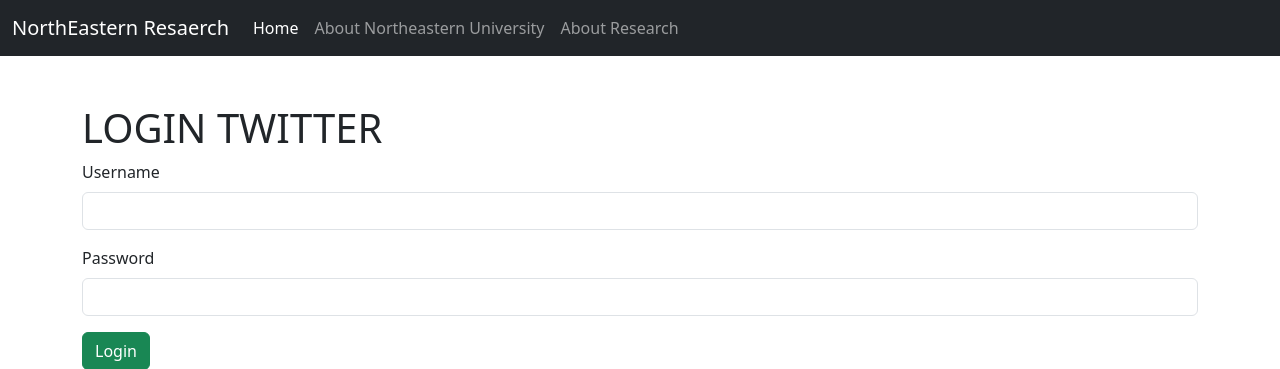
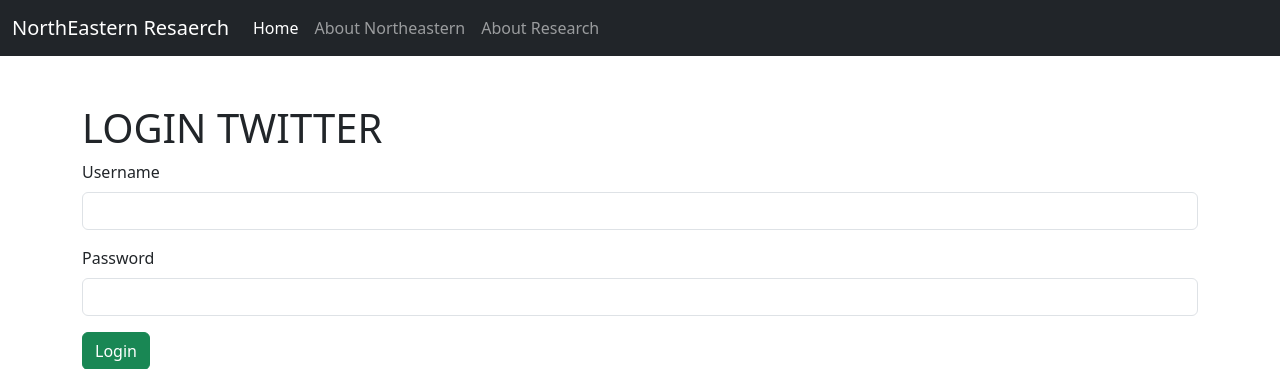
Before and after one commit to Kani35000/Research_Backend, a Django app: page / in a window 1280 px wide. Shown: the top 369 px of the page. Run offline with Django 3.2, Linux system fonts and the light colour scheme.

Commit message:
changed notheastern link

```diff
--- a/userLoginApp/templates/userLoginApp/home.html
+++ b/userLoginApp/templates/userLoginApp/home.html
@@ -20,7 +20,7 @@
                 <a class="nav-link active" href="/">Home</a>
               </li>
               <li class="nav-item">
-                <a class="nav-link" href="/campgrounds">About Northeastern University</a>
+                <a class="nav-link" href="https://www.northeastern.edu/about/about-northeastern/">About Northeastern</a>
               </li>
               <li class="nav-item">
                 <a class="nav-link" href="/campgrounds/new">About Research</a>
```
